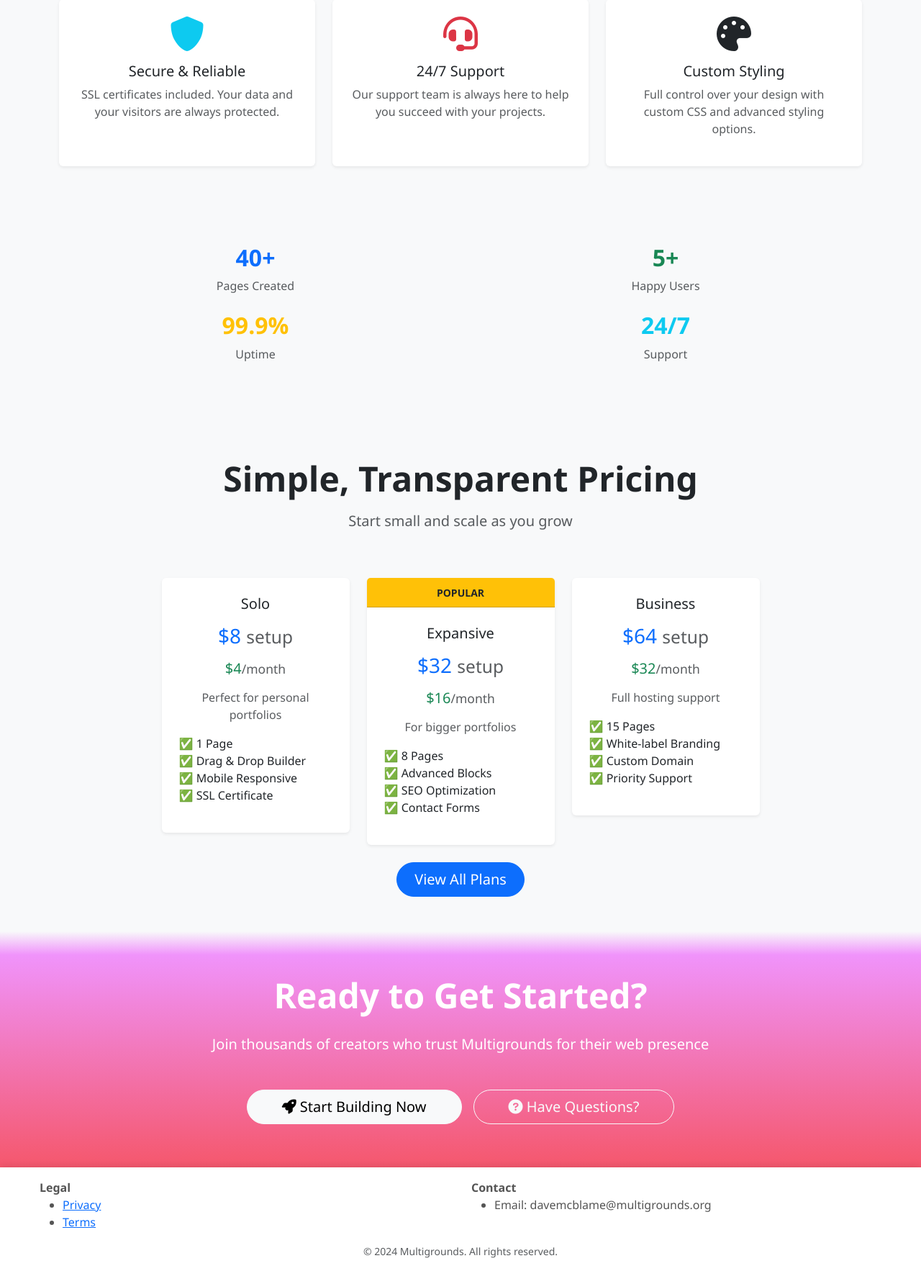
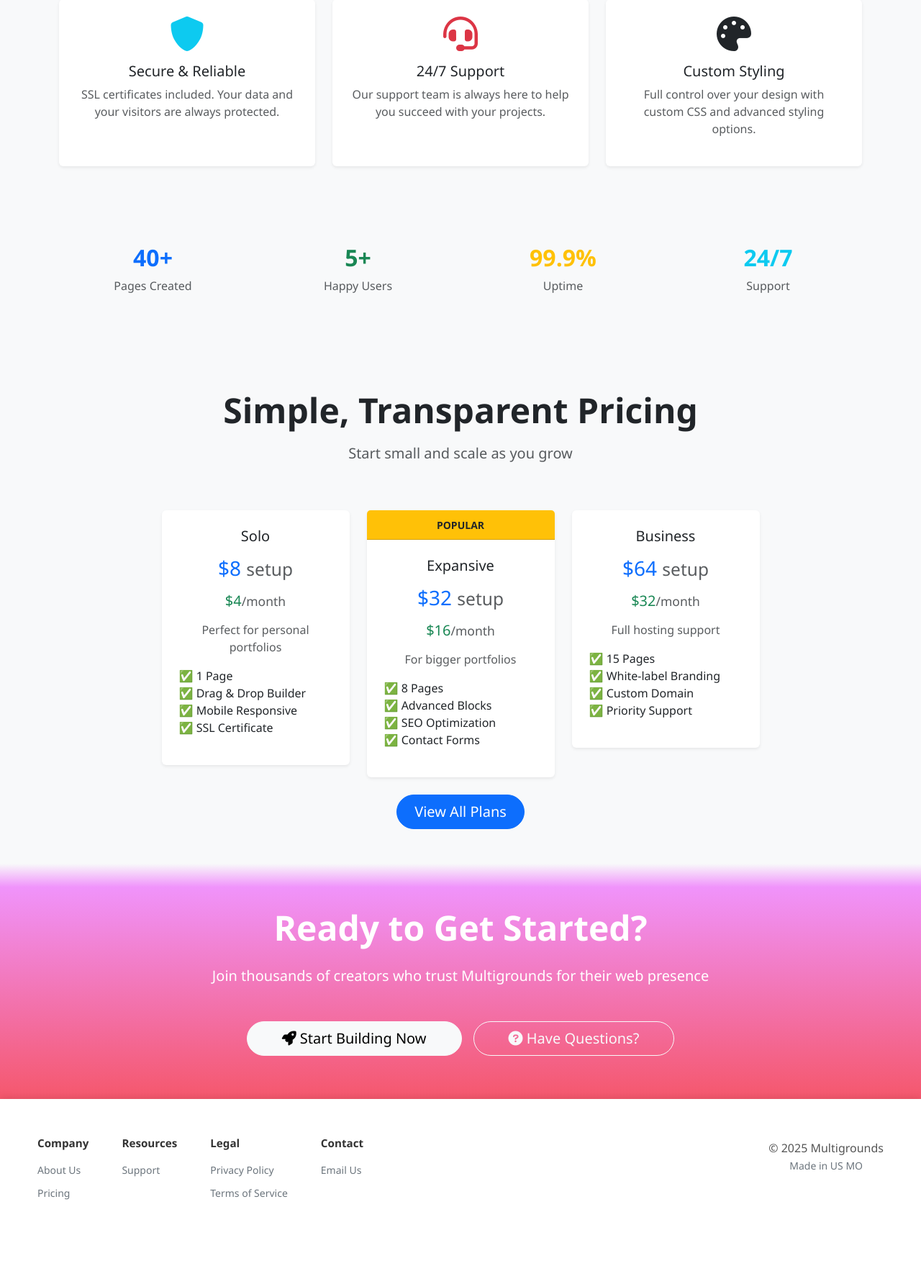
Before and after one commit to DaveMcBlame1/davemcblame.uk, a PHP site: page / in a window 1280 px wide. Shown: the part 1107-2873 px from the top of the page at 72% size. After the commit the page ends 2774 px from the top, so only its background shows below. Run offline with PHP 8.4, Linux system fonts and the light colour scheme.

Commit message:
much better

```diff
--- a/WWW/css/bsdefault.css
+++ b/WWW/css/bsdefault.css
@@ -86,32 +86,134 @@ main {
     flex: 1;
 }
 
-footer {
-    padding: 1rem;
+/* Footer - CloudConvert Style */
+footer, .footer {
+    padding: 3rem 1.5rem 1.5rem;
     background: white;
     background-color: #ffffff;
     color: #555;
     width: 100%;
     box-shadow: 0 -2px 10px rgba(0,0,0,0.1);
+    margin-bottom: 0;
 }
 
-.frow {
+.footer .container {
     max-width: 1200px;
+    margin: 0 auto;
+}
+
+.footer .row {
     display: flex;
     flex-wrap: wrap;
+    margin-left: -15px;
+    margin-right: -15px;
+}
+
+.footer .col-6,
+.footer .col-md-auto,
+.footer .col-md {
+    padding-left: 15px;
+    padding-right: 15px;
     position: relative;
-    margin: 0 auto;
+    width: 100%;
+}
+
+.footer .col-6 {
+    flex: 0 0 50%;
+    max-width: 50%;
+}
+
+.footer h6 {
+    font-weight: 600;
+    margin-bottom: 1rem;
+    font-size: 0.95rem;
+    color: #333;
+}
+
+.footer ul {
+    list-style: none;
+    padding: 0;
+    margin-bottom: 0;
+}
+
+.footer ul li {
+    margin-bottom: 0.5rem;
+}
+
+.footer ul li a {
+    color: #6c757d;
+    text-decoration: none;
+    font-size: 0.875rem;
+    transition: color 0.2s ease;
+}
+
+.footer ul li a:hover {
+    color: #495057;
+    text-decoration: underline;
+}
+
+.footer .text-muted {
+    color: #6c757d !important;
+    font-size: 0.875rem;
+}
+
+.footer .text-center {
+    text-align: center;
+}
+
+.footer .text-md-right {
+    text-align: left;
+}
+
+.footer .copyright {
+    border-top: 1px solid #e9ecef;
+    padding-top: 1.5rem;
+    margin-top: 2rem;
+}
+
+.footer .mr-md-3 {
+    margin-right: 1rem;
+}
+
+.footer .mt-4 {
+    margin-top: 1.5rem;
+}
+
+/* Responsive footer */
+@media (min-width: 768px) {
+    .footer .col-md {
+        flex: 1 1 0%;
+        max-width: 100%;
+    }
+
+    .footer .col-md-auto {
+        flex: 0 0 auto;
+        width: auto;
+    }
+
+    .footer .text-md-right {
+        text-align: right;
+    }
+
+    .footer .row {
+        align-items: flex-start;
+    }
+}
+
+@media (max-width: 767px) {
+    .footer {
+        padding: 2rem 1rem 1rem;
+    }
+
+    .footer .col-6 {
+        flex: 0 0 100%;
+        max-width: 100%;
+        margin-bottom: 1.5rem;
+    }
 }
 
 .text-bold-600 {
     font-weight: 600;
-}
-
-.col-6 {
-    flex: 0 0 50%;
-    max-width: 50%;
-    box-sizing: border-box;
-    padding: 0 15px;
 }
 
 /* Blocks System */
--- a/WWW/index.html
+++ b/WWW/index.html
@@ -13,10 +13,7 @@
   <header class="header">
     <a href="/"> <img src="Multigrounds.png" alt="Logo" class="logo"/></a>
     <div class="top-links">
-      <a href="pages/policy">PRIVACY POLICY</a>
-      <a href="pages/terms">TERMS OF SERVICE</a>
       <a href="pages/billing">Get Started</a>
-      <a href="pages/support">Support</a>
       <a href="pages/my-pages">My Pages</a>
     </div>
   </header>
@@ -249,24 +246,51 @@
   </section>
 
   <footer class="footer">
-    <div class="frow">
-      <div class="col-6">
-        <b class="text-bold-600">Legal</b>
+    <div class="container">
+      <div class="row">
+        <!-- Main Footer Content -->
+        <div class="col-md align-self-center">
+          <div class="row">
+            <div class="col-6 col-md-auto mr-md-3 mt-1">
+              <h6 class="text-bold-600">Company</h6>
               <ul>
-          <li><a href="pages/policy">Privacy</a></li>
-          <li><a href="pages/terms">Terms</a></li>
+                <li><a href="/pages/about">About Us</a></li>
+                <li><a href="/pages/billing">Pricing</a></li>
               </ul>
             </div>
-      <div class="col-6">
-        <b class="text-bold-600">Contact</b>
+
+            <div class="col-6 col-md-auto mr-md-3 mt-1">
+              <h6 class="text-bold-600">Resources</h6>
               <ul>
-          <li>Email: davemcblame@multigrounds.org</li>
+                <li><a href="/pages/support">Support</a></li>
+              </ul>
+            </div>
+
+            <div class="col-6 col-md-auto mr-md-3 mt-1">
+              <h6 class="text-bold-600">Legal</h6>
+              <ul>
+                <li><a href="/pages/policy">Privacy Policy</a></li>
+                <li><a href="/pages/terms">Terms of Service</a></li>
+              </ul>
+            </div>
+
+            <div class="col-6 col-md-auto mr-md-3 mt-1">
+              <h6 class="text-bold-600">Contact</h6>
+              <ul>
+                <li><a href="mailto:davemcblame@multigrounds.org">Email Us</a></li>
               </ul>
             </div>
           </div>
-    <div class="frow">
-      <div class="col-12 text-center">
-        <small class="text-muted">© 2024 Multigrounds. All rights reserved.</small>
+        </div>
+
+        <!-- Copyright Section -->
+        <div class="col-md-auto text-center text-md-right mt-2 mt-md-2">
+          <p class="mb-0">
+            © 2025 Multigrounds<br>
+            <span class="text-muted d-none d-md-inline mt-1">Made in US MO</span>
+          </p>
+        </div>
+      </div>
     </div>
   </footer>
 
```
Lines whose indentation alone changed are shown as unchanged.
